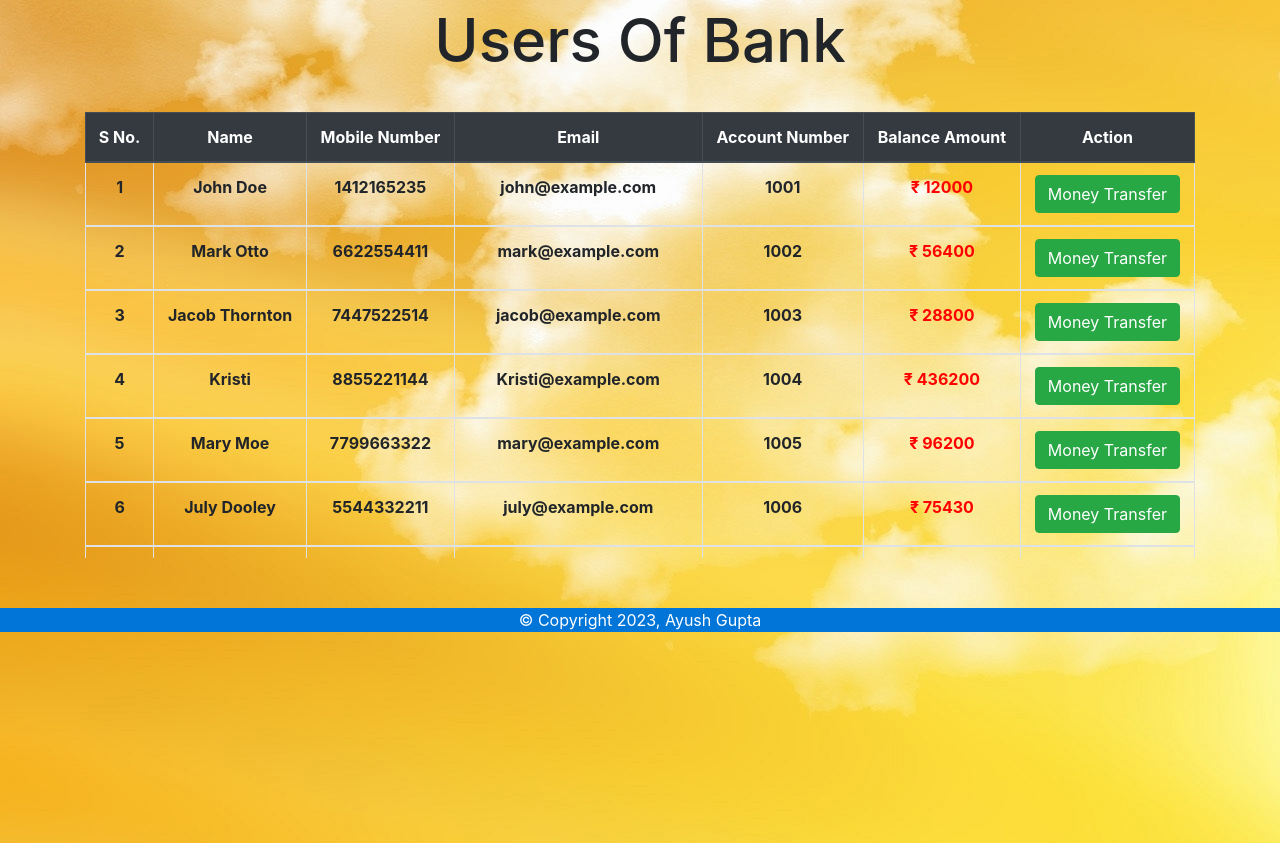
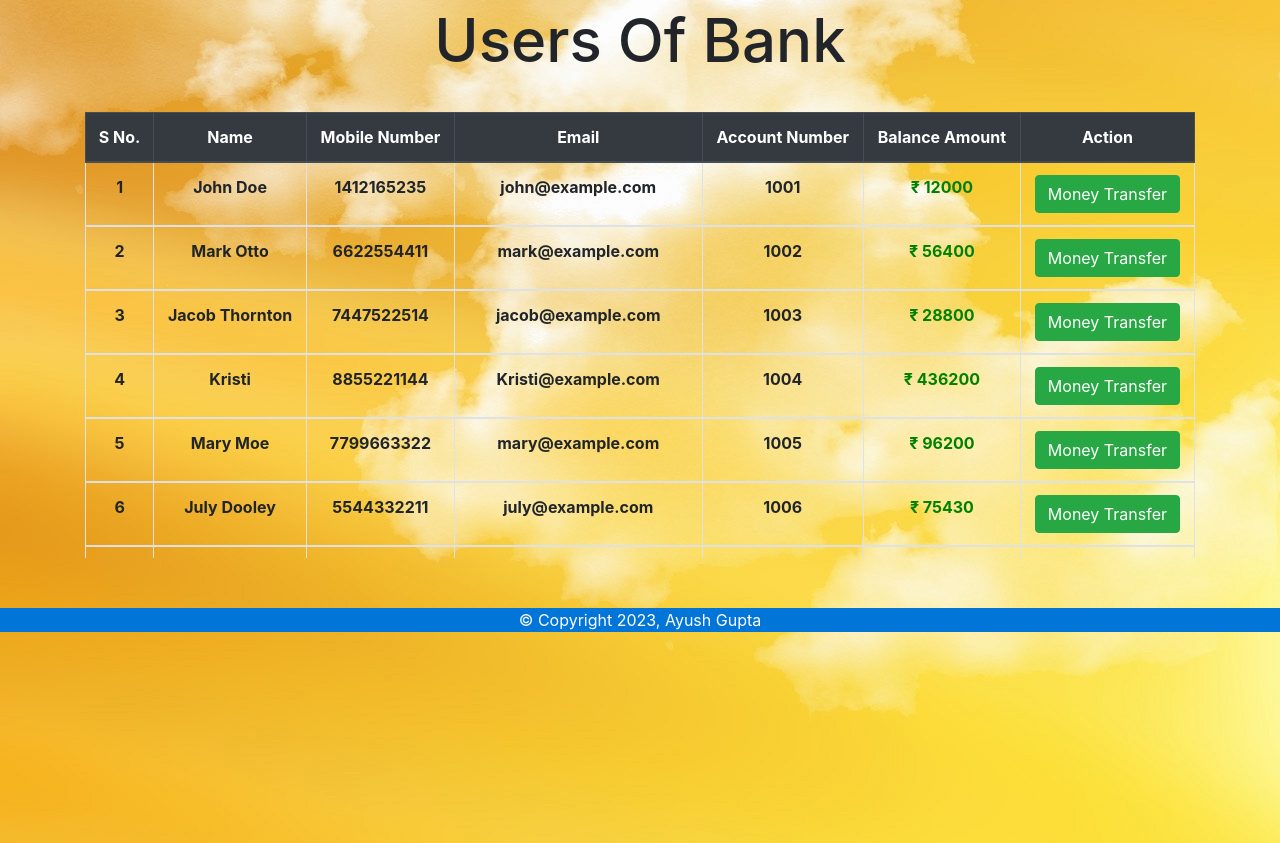
Before and after one commit to Ayush-Gupta5/Php-Spark-Banking-System-Website, a PHP site: page /users.php in a window 1280 px wide. Shown: the part 56-899 px from the top of the page. Run offline with PHP 8.4, Linux system fonts and the light colour scheme; data comes from the database, SQL or seed files in the repository.

Commit message:
Update users.php

```diff
--- a/users.php
+++ b/users.php
@@ -67,7 +67,7 @@ $str="select * from user order by id desc";
 							<td><?php echo $rs['mobile']; ?></td>
 							<td><?php echo $rs['email']; ?></td>
 							<td><?php echo $rs['acno']; ?></td>
-							<td style="color:red">&#8377; <?php echo $rs['balance']; ?></td>
+							<td style="color:Green">&#8377; <?php echo $rs['balance']; ?></td>
 							<td><a href="moneytf.php?id=<?php echo $rs['id']?>"><button class="btn btn-success">Money Transfer</button></a></td>
 						</tr>
 						<?php
```
